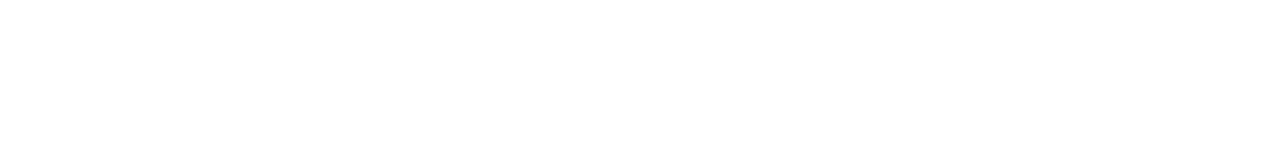
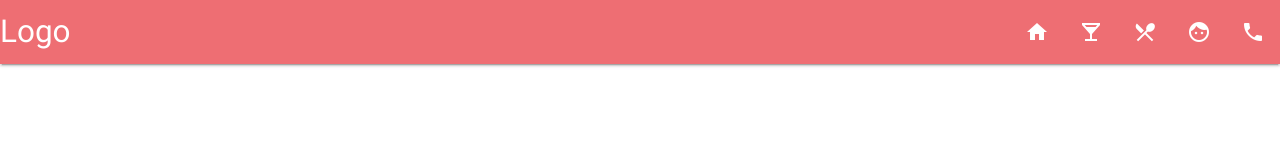
Before and after one commit to Thvarzil/ElixirSite, a plain HTML site: page index.html in a window 1280 px wide. Drawn offline with nearby package versions, Linux system fonts and the light colour scheme.

Commit message:
added navbar

```diff
--- a/contact.html
+++ b/contact.html
@@ -3,8 +3,34 @@
 <head>
     <meta charset="UTF-8">
     <title>Title</title>
+
+    <!--Link Mat.CSS-->
+    <link rel="stylesheet" href="Materialize/materialize/css/materialize.min.css">
+
+    <!--Material Icons-->
+    <link href="https://fonts.googleapis.com/icon?family=Material+Icons" rel="stylesheet">
 </head>
 <body>
 
+<!--Navbar-->
+<header>
+    <nav>
+        <div class="nav-wrapper">
+            <a href="#" class="brand-logo">Logo</a>
+            <ul id="nav-mobile" class="right hide-on-med-and-down">
+                <li><a href="index.html"><i class="material-icons">home</i></a></li>
+                <li><a href="elixirmenu.html"><i class="material-icons">local_bar</i></a></li>
+                <li><a href="triomenu.html"><i class="material-icons">local_dining</i></a></li>
+                <li><a href="staffbio.html"><i class="material-icons">face</i></a></li>
+                <li><a href="contact.html"><i class="material-icons">phone</i></a></li>
+            </ul>
+        </div>
+    </nav>
+
+
+</header>
+<!--Link jQuery-->
+<script src="https://ajax.googleapis.com/ajax/libs/jquery/3.3.1/jquery.min.js"></script>
+<script src="Materialize/materialize/js/materialize.min.js"></script>
 </body>
 </html>
--- a/index.html
+++ b/index.html
@@ -0,0 +1,35 @@
+<!DOCTYPE html>
+<html lang="en">
+<head>
+    <meta charset="UTF-8">
+    <title></title>
+    <!--Link Mat.CSS-->
+    <link rel="stylesheet" href="Materialize/materialize/css/materialize.min.css">
+
+    <!--Material Icons-->
+    <link href="https://fonts.googleapis.com/icon?family=Material+Icons" rel="stylesheet">
+</head>
+<body>
+
+<!--Navbar-->
+<header>
+    <nav>
+        <div class="nav-wrapper">
+            <a href="#" class="brand-logo">Logo</a>
+            <ul id="nav-mobile" class="right hide-on-med-and-down">
+                <li><a class="disabled" href="index.html"><i class="material-icons">home</i></a></li>
+                <li><a href="elixirmenu.html"><i class="material-icons">local_bar</i></a></li>
+                <li><a href="triomenu.html"><i class="material-icons">local_dining</i></a></li>
+                <li><a href="staffbio.html"><i class="material-icons">face</i></a></li>
+                <li><a href="contact.html"><i class="material-icons">phone</i></a></li>
+            </ul>
+        </div>
+    </nav>
+
+
+</header>
+<!--Link jQuery-->
+<script src="https://ajax.googleapis.com/ajax/libs/jquery/3.3.1/jquery.min.js"></script>
+<script src="Materialize/materialize/js/materialize.min.js"></script>
+</body>
+</html>
--- /dev/null
+++ b/styles.css
@@ -0,0 +1,16 @@
+ul {
+    list-style-type: none;
+    margin: 0;
+    padding: 0;
+    width: 60px;
+}
+
+li {
+    float: left;
+}
+
+a {
+    display: block;
+    padding: 8px;
+    background-color: #dddddd;
+}
```
Also changed, not shown: elixirmenu.html (+25 -0 lines), staffbio.html (+25 -0 lines), triomenu.html (+25 -0 lines), Materialize/materialize/css/materialize.min.css (added), Materialize/materialize/fonts/roboto/Roboto-Bold.woff (added), Materialize/materialize/fonts/roboto/Roboto-Bold.woff2 (added), Materialize/materialize/fonts/roboto/Roboto-Light.woff (added), Materialize/materialize/fonts/roboto/Roboto-Light.woff2 (added), Materialize/materialize/fonts/roboto/Roboto-Medium.woff (added), Materialize/materialize/fonts/roboto/Roboto-Medium.woff2 (added), Materialize/materialize/fonts/roboto/Roboto-Regular.woff (added), Materialize/materialize/fonts/roboto/Roboto-Regular.woff2 (added), Materialize/materialize/fonts/roboto/Roboto-Thin.woff (added), Materialize/materialize/fonts/roboto/Roboto-Thin.woff2 (added), 1 more files, 3 other files.
